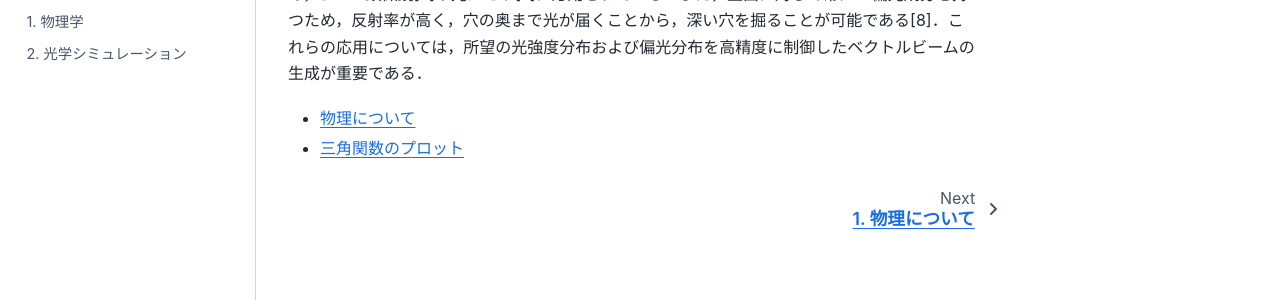
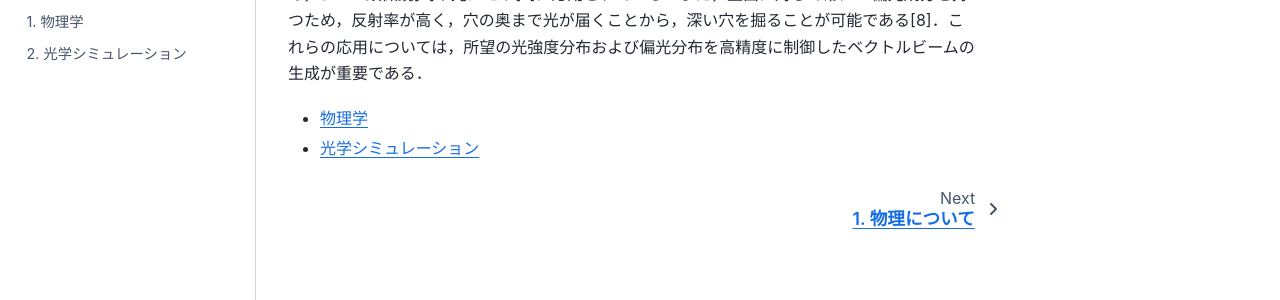
Before and after one commit to esk0ik3/esk0ik3.github.io, a Jupyter Book: the page built from index.md, in a window 1280 px wide. Shown: the part 365-665 px from the top of the page. Built offline with Jupyter Book 1.0.4 settings and Sphinx 7.4.7 and the Sphinx Book theme 1.1.4, drawn with Linux system fonts in a browser that asks for light colours.

Commit message:
Update index.md

```diff
--- a/index.md
+++ b/index.md
@@ -2,5 +2,5 @@
 
 ベクトルビームとは，スカラービームとは異なり，ビーム断⾯内で偏光状態が空間的な分布を持つ光を指す(Fig. 1.1)．代表例として，Fig. 1.2 に⽰すような電場の振動⽅向が中⼼から放射状に分布するラジアル偏光ビームや，同⼼円状に分布するアジマス偏光ビームがあり，これらはスカラービームとは異なる集光特性を持つ[1]．ラジアル偏光ビームは⾼い NA を持つレンズで集光すると，中⼼に強⼒な縦電場成分を⽣成し，回折限界を超えた微⼩スポットを形成できるため，光トラッピングに応⽤されている[2-4]．また，壁⾯に対して常に p 偏光成分を持つため，吸収率が⾼く，⽳あけ加⼯や切断加⼯における加⼯効率やアスペクト⽐の向上が可能である[5]．⼀⽅，アジマス偏光ビームは，中⼼強度がゼロとなるドーナツ状の形状を維持する特性を持つため，STED 顕微鏡[6]や光メモリ[7]に応⽤されている．また，壁⾯に対して常に s 偏光成分を持つため，反射率が⾼く，⽳の奥まで光が届くことから，深い⽳を掘ることが可能である[8]．これらの応⽤については，所望の光強度分布および偏光分布を⾼精度に制御したベクトルビームの⽣成が重要である．
 
-* [物理について](physics.md)
-* [三角関数のプロット](simulation.ipynb)
+* [物理学](physics.md)
+* [光学シミュレーション](simulation.ipynb)
```
